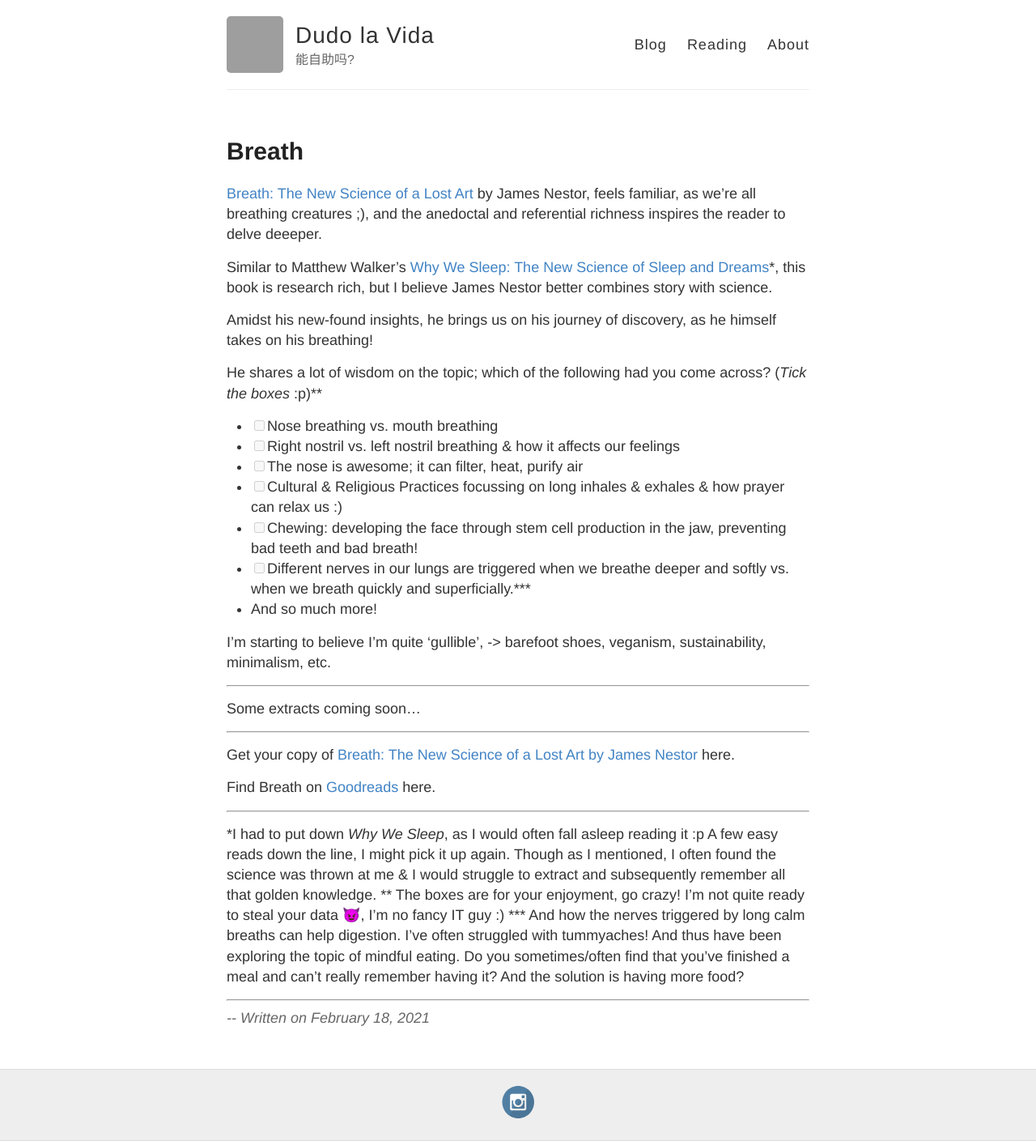
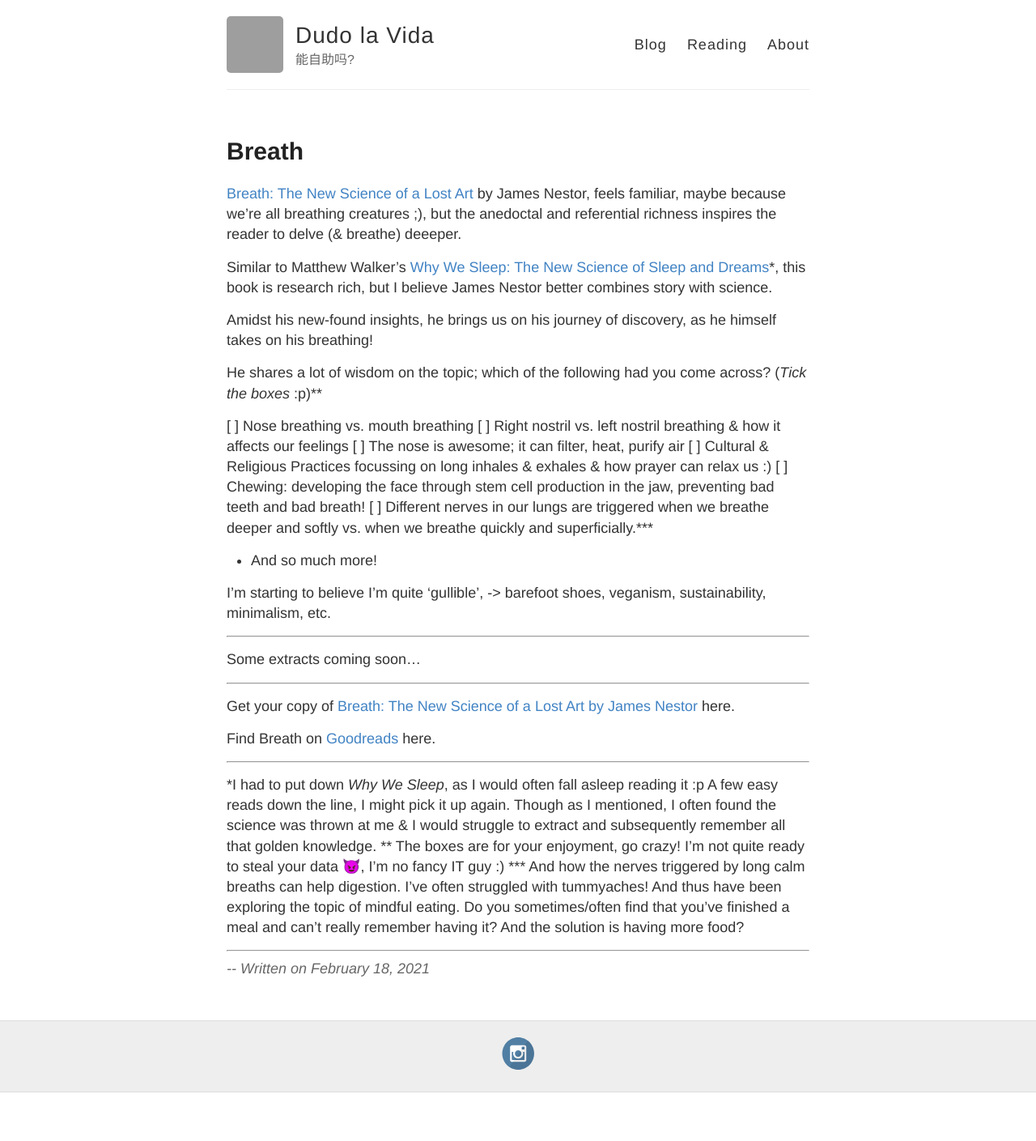
Before and after one commit to dudolavida/dudolavida.github.io, a Jekyll site: the page built from _posts/2021-02-18-Breath.md, in a window 1280 px wide. Shown: the whole page at 81% size. Built offline with Jekyll 4.4.1, drawn with Linux system fonts in a browser that asks for light colours; after the commit the page ends 1349 px from its top, so only the background shows below that; grey boxes are pictures that could not be loaded.

Commit message:
to post on acceptance & fix breath

```diff
--- a/_posts/2021-02-18-Breath.md
+++ b/_posts/2021-02-18-Breath.md
@@ -5,7 +5,7 @@
 tags: habit
 ---
 
-[Breath: The New Science of a Lost Art][id1] by James Nestor, feels familiar, as we're all breathing creatures ;), and the anedoctal and referential richness inspires the reader to delve deeeper.
+[Breath: The New Science of a Lost Art][id1] by James Nestor, feels familiar, maybe because we're all breathing creatures ;), but the anedoctal and referential richness inspires the reader to delve (& breathe) deeeper.
 
 Similar to Matthew Walker's [Why We Sleep: The New Science of Sleep and Dreams][id2]*, this book is research rich, but I believe James Nestor better combines story with science.
 
@@ -13,12 +13,12 @@
 
 He shares a lot of wisdom on the topic; which of the following had you come across? (_Tick the boxes_ :p)**
 
-- [ ] Nose breathing vs. mouth breathing
-- [ ] Right nostril vs. left nostril breathing & how it affects our feelings
-- [ ] The nose is awesome; it can filter, heat, purify air
-- [ ] Cultural & Religious Practices focussing on long inhales & exhales & how prayer can relax us :)
-- [ ] Chewing: developing the face through stem cell production in the jaw, preventing bad teeth and bad breath!
-- [ ] Different nerves in our lungs are triggered when we breathe deeper and softly vs. when we breath quickly and superficially.***
+[ ] Nose breathing vs. mouth breathing
+[ ] Right nostril vs. left nostril breathing & how it affects our feelings
+[ ] The nose is awesome; it can filter, heat, purify air
+[ ] Cultural & Religious Practices focussing on long inhales & exhales & how prayer can relax us :)
+[ ] Chewing: developing the face through stem cell production in the jaw, preventing bad teeth and bad breath!
+[ ] Different nerves in our lungs are triggered when we breathe deeper and softly vs. when we breathe quickly and superficially.***
 - And so much more!
 
 I'm starting to believe I'm quite 'gullible', -> barefoot shoes, veganism, sustainability, minimalism, etc.
```
Also changed, not shown: _posts/2021-02-24-Acceptance.md (added, +10 -0 lines).
